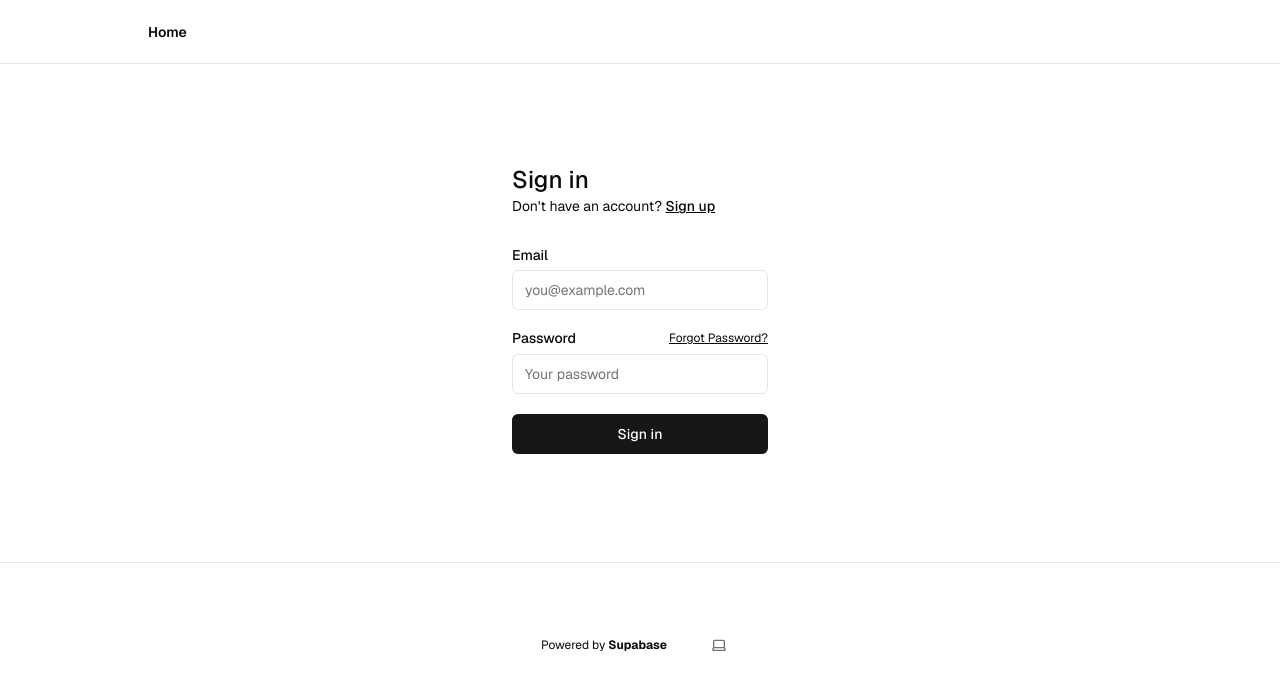
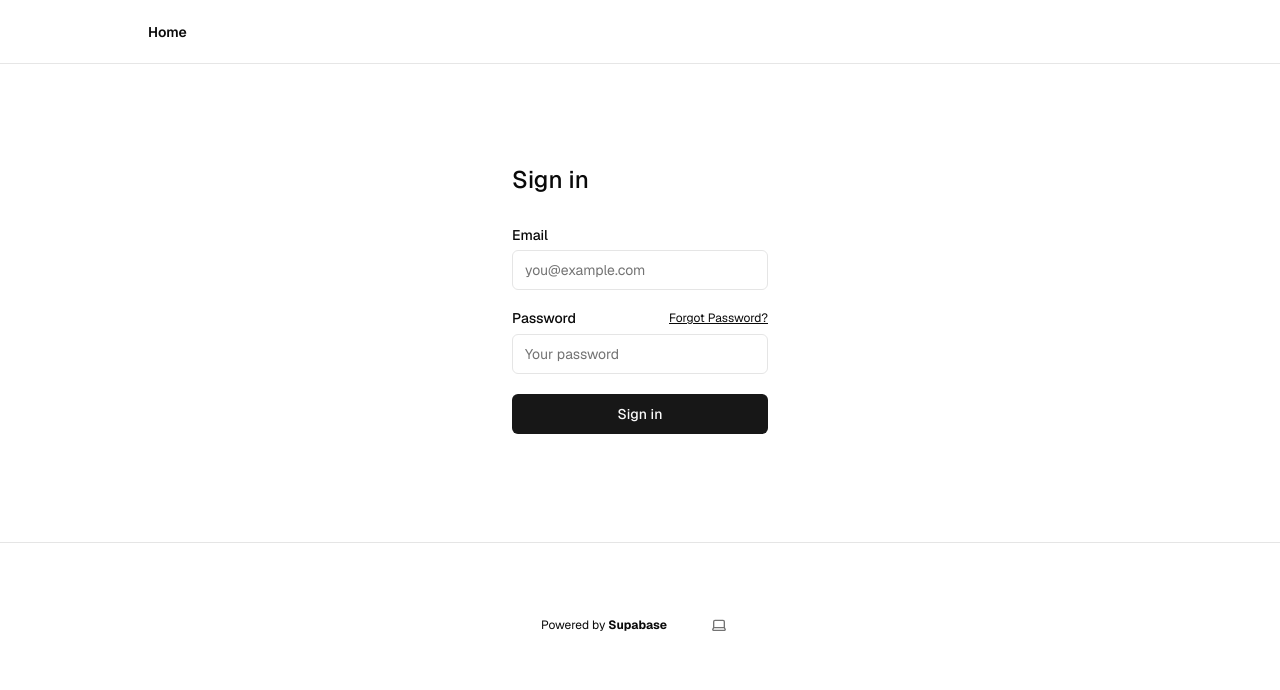
Before and after one commit to jbdura/PLP-hackerthon, a Next.js app: page /sign-in in a window 1280 px wide. Shown: the top 690 px of the page. Built offline with nearby package versions, Linux system fonts and the light colour scheme.

Commit message:
disabling sign ups

```diff
--- a/app/(auth-pages)/sign-in/page.tsx
+++ b/app/(auth-pages)/sign-in/page.tsx
@@ -9,12 +9,12 @@ export default function Login({ searchParams }: { searchParams: Message }) {
   return (
     <form className="flex-1 flex flex-col min-w-64">
       <h1 className="text-2xl font-medium">Sign in</h1>
-      <p className="text-sm text-foreground">
+      {/* <p className="text-sm text-foreground">
         Don't have an account?{" "}
         <Link className="text-foreground font-medium underline" href="/sign-up">
           Sign up
         </Link>
-      </p>
+      </p> */}
       <div className="flex flex-col gap-2 [&>input]:mb-3 mt-8">
         <Label htmlFor="email">Email</Label>
         <Input name="email" placeholder="you@example.com" required />
--- a/components/header-auth.tsx
+++ b/components/header-auth.tsx
@@ -32,7 +32,7 @@ export default async function AuthButton() {
             >
               <Link href="/sign-in">Sign in</Link>
             </Button>
-            <Button
+            {/* <Button
               asChild
               size="sm"
               variant={"default"}
@@ -40,7 +40,7 @@ export default async function AuthButton() {
               className="opacity-75 cursor-none pointer-events-none"
             >
               <Link href="/sign-up">Sign up</Link>
-            </Button>
+            </Button> */}
           </div>
         </div>
       </>
@@ -60,9 +60,9 @@ export default async function AuthButton() {
       <Button asChild size="sm" variant={"outline"}>
         <Link href="/sign-in">Sign in</Link>
       </Button>
-      <Button asChild size="sm" variant={"default"}>
+      {/* <Button asChild size="sm" variant={"default"}>
         <Link href="/sign-up">Sign up</Link>
-      </Button>
+      </Button> */}
     </div>
   );
 }
```
